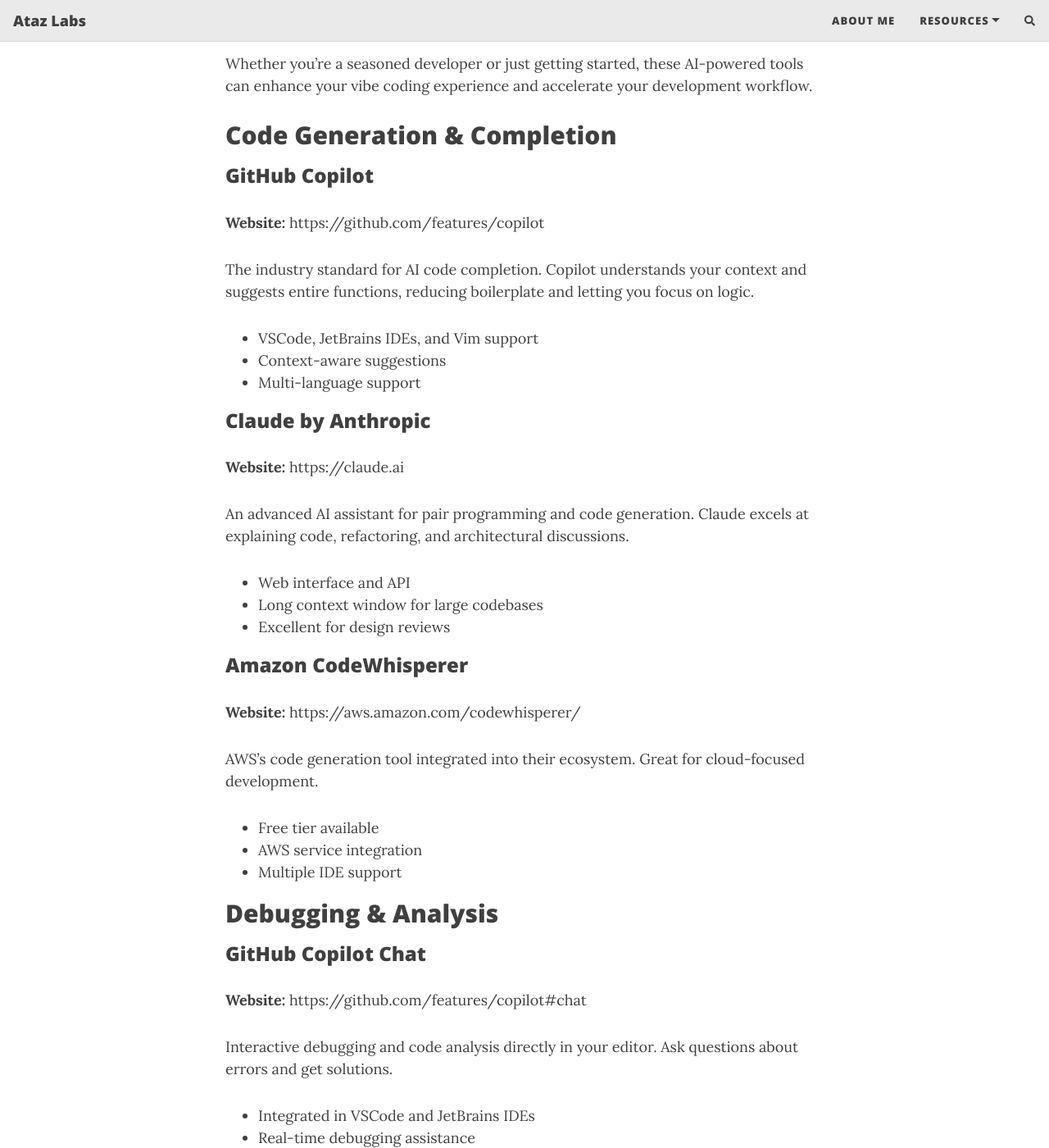
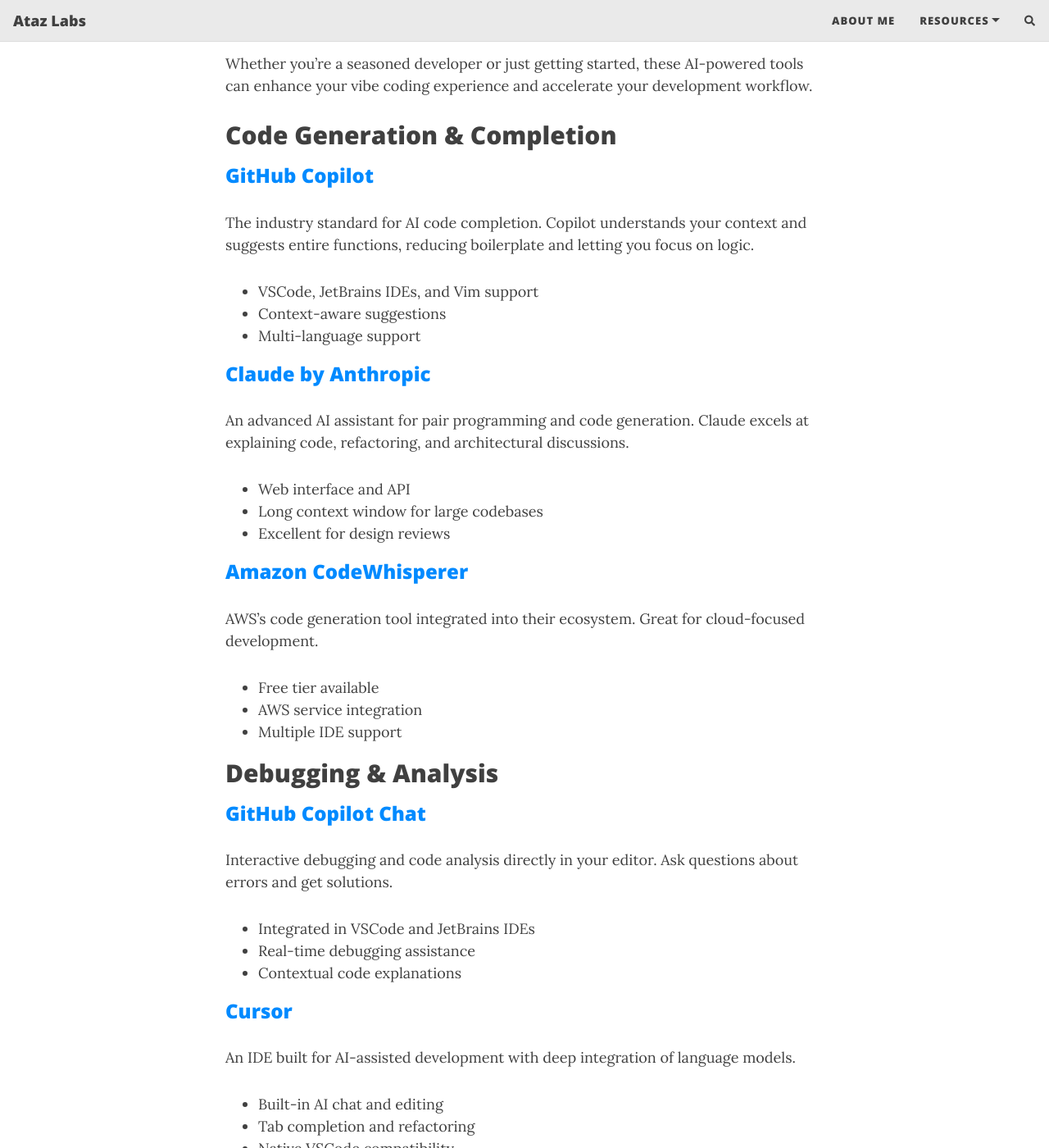
Before and after one commit to atakuzi/atakuzi.github.io, a Jekyll site: the page built from _posts/2026-01-18-vibe-coding-ai-tools.md, in a window 1280 px wide and 1400 px high, scrolled down 385 px. Shown: the whole window at 82% size. Built offline with Jekyll 4.4.1, drawn with Linux system fonts in a browser that asks for light colours; nearby versions of some CDN libraries; comment, search, counter and statistics services are not loaded; some of the changed text lies outside the part shown.

Commit message:
Add hyperlinks to AI tools in vibe coding post

```diff
--- a/_posts/2026-01-18-vibe-coding-ai-tools.md
+++ b/_posts/2026-01-18-vibe-coding-ai-tools.md
@@ -12,24 +12,21 @@
 
 ## Code Generation & Completion
 
-### GitHub Copilot
-**Website:** https://github.com/features/copilot
+### [GitHub Copilot](https://github.com/features/copilot)
 
 The industry standard for AI code completion. Copilot understands your context and suggests entire functions, reducing boilerplate and letting you focus on logic.
 - VSCode, JetBrains IDEs, and Vim support
 - Context-aware suggestions
 - Multi-language support
 
-### Claude by Anthropic
-**Website:** https://claude.ai
+### [Claude by Anthropic](https://claude.ai)
 
 An advanced AI assistant for pair programming and code generation. Claude excels at explaining code, refactoring, and architectural discussions.
 - Web interface and API
 - Long context window for large codebases
 - Excellent for design reviews
 
-### Amazon CodeWhisperer
-**Website:** https://aws.amazon.com/codewhisperer/
+### [Amazon CodeWhisperer](https://aws.amazon.com/codewhisperer/)
 
 AWS's code generation tool integrated into their ecosystem. Great for cloud-focused development.
 - Free tier available
@@ -38,16 +35,14 @@
 
 ## Debugging & Analysis
 
-### GitHub Copilot Chat
-**Website:** https://github.com/features/copilot#chat
+### [GitHub Copilot Chat](https://github.com/features/copilot#chat)
 
 Interactive debugging and code analysis directly in your editor. Ask questions about errors and get solutions.
 - Integrated in VSCode and JetBrains IDEs
 - Real-time debugging assistance
 - Contextual code explanations
 
-### Cursor
-**Website:** https://www.cursor.com
+### [Cursor](https://www.cursor.com)
 
 An IDE built for AI-assisted development with deep integration of language models.
 - Built-in AI chat and editing
@@ -56,16 +51,14 @@
 
 ## Testing & Documentation
 
-### GitHub Copilot for Docs
-**Website:** https://github.com/features/copilot#features
+### [GitHub Copilot for Docs](https://github.com/features/copilot#features)
 
 Auto-generate documentation and docstrings for your code.
 - Reduces documentation overhead
 - Maintains code-doc consistency
 - Improves code readability
 
-### Tabnine
-**Website:** https://www.tabnine.com
+### [Tabnine](https://www.tabnine.com)
 
 AI-powered code completion with deep learning. Works with your existing IDE.
 - Whole-line completions
@@ -74,16 +67,14 @@
 
 ## AI-First Development Platforms
 
-### Replit
-**Website:** https://replit.com
+### [Replit](https://replit.com)
 
 Cloud-based IDE with built-in AI assistance and one-click deployments.
 - Web-based, no setup required
 - AI help built-in
 - Instant deployment
 
-### Vercel AI SDK
-**Website:** https://github.com/vercel/ai
+### [Vercel AI SDK](https://github.com/vercel/ai)
 
 Framework for building AI-powered applications with TypeScript/JavaScript.
 - Unified API for multiple models
@@ -92,8 +83,7 @@
 
 ## Architecture & Design
 
-### Eraser
-**Website:** https://www.eraser.io
+### [Eraser](https://www.eraser.io)
 
 Visual whiteboarding with AI that helps you design system architectures and create diagrams.
 - System design templates
@@ -102,16 +92,14 @@
 
 ## Specialized Tools
 
-### v0 by Vercel
-**Website:** https://v0.dev
+### [v0 by Vercel](https://v0.dev)
 
 Generate React components with AI from text descriptions and sketches.
 - Shadow coding and rapid iteration
 - Beautiful component generation
 - Vercel deployment integration
 
-### Codeium
-**Website:** https://codeium.com
+### [Codeium](https://codeium.com)
 
 Free alternative to GitHub Copilot with strong language support.
 - No telemetry
```
